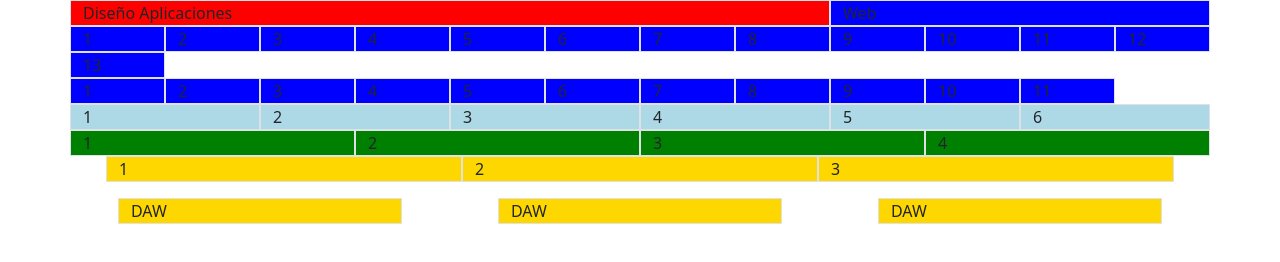
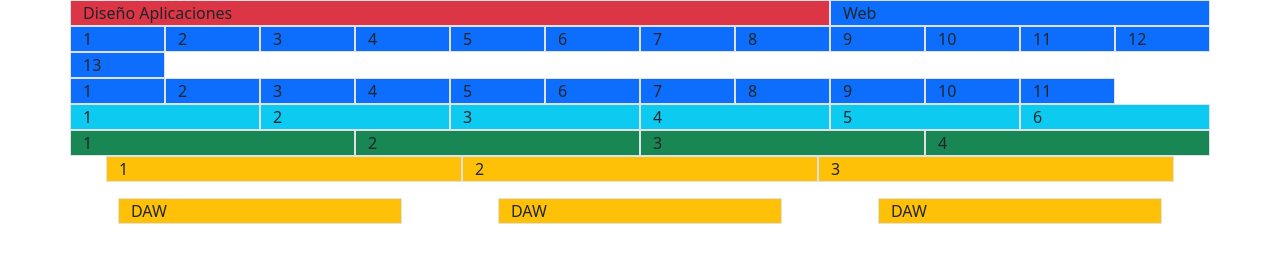
Before and after one commit to AdrianSanchezVeliz/DIW, a plain HTML site: page Bootstrap2 Adrian Sanchez Veliz/Ejercicio2.html in a window 1280 px wide. Drawn offline with nearby package versions, Linux system fonts and the light colour scheme.

Commit message:
Add files via upload

```diff
--- a/Bootstrap2 Adrian Sanchez Veliz/Ejercicio2.html
+++ b/Bootstrap2 Adrian Sanchez Veliz/Ejercicio2.html
@@ -16,55 +16,55 @@
 <body>
 <div class="container-md">
     <div class="row">
-        <div class="rojo col-8 border">Diseño Aplicaciones</div>
-        <div class="azul col-4 border">Web</div>
+        <div class=" bg-danger col-8 border">Diseño Aplicaciones</div>
+        <div class="bg-primary col-4 border">Web</div>
     </div>
 </div>
 
 <div class="container-md">
     <div class="row">
-        <div class="azul col-1 border">1</div>
-        <div class="azul col-1 border">2</div>
-        <div class="azul col-1 border">3</div>
-        <div class="azul col-1 border">4</div>
-        <div class="azul col-1 border">5</div>
-        <div class="azul col-1 border">6</div>
-        <div class="azul col-1 border">7</div>
-        <div class="azul col-1 border">8</div>
-        <div class="azul col-1 border">9</div>
-        <div class="azul col-1 border">10</div>
-        <div class="azul col-1 border">11</div>
-        <div class="azul col-1 border">12</div>
-        <div class="azul col-1 border">13</div>
+        <div class="bg-primary col-1 border">1</div>
+        <div class="bg-primary col-1 border">2</div>
+        <div class="bg-primary col-1 border">3</div>
+        <div class="bg-primary col-1 border">4</div>
+        <div class="bg-primary col-1 border">5</div>
+        <div class="bg-primary col-1 border">6</div>
+        <div class="bg-primary col-1 border">7</div>
+        <div class="bg-primary col-1 border">8</div>
+        <div class="bg-primary col-1 border">9</div>
+        <div class="bg-primary col-1 border">10</div>
+        <div class="bg-primary col-1 border">11</div>
+        <div class="bg-primary col-1 border">12</div>
+        <div class="bg-primary col-1 border">13</div>
 
     </div>
 </div>
 
 <div class="container-md">
     <div class="row">
-        <div class="azul col-1 border">1</div>
-        <div class="azul col-1 border">2</div>
-        <div class="azul col-1 border">3</div>
-        <div class="azul col-1 border">4</div>
-        <div class="azul col-1 border">5</div>
-        <div class="azul col-1 border">6</div>
-        <div class="azul col-1 border">7</div>
-        <div class="azul col-1 border">8</div>
-        <div class="azul col-1 border">9</div>
-        <div class="azul col-1 border">10</div>
-        <div class="azul col-1 border">11</div>
+        <div class="bg-primary col-1 border">1</div>
+        <div class="bg-primary col-1 border">2</div>
+        <div class="bg-primary col-1 border">3</div>
+        <div class="bg-primary col-1 border">4</div>
+        <div class="bg-primary col-1 border">5</div>
+        <div class="bg-primary col-1 border">6</div>
+        <div class="bg-primary col-1 border">7</div>
+        <div class="bg-primary col-1 border">8</div>
+        <div class="bg-primary col-1 border">9</div>
+        <div class="bg-primary col-1 border">10</div>
+        <div class="bg-primary col-1 border">11</div>
 
     </div>
 </div>
 
 <div class="container-md">
     <div class="row">
-        <div class="azul-claro col border">1</div>
-        <div class="azul-claro col border">2</div>
-        <div class="azul-claro col border">3</div>
-        <div class="azul-claro col border">4</div>
-        <div class="azul-claro col border">5</div>
-        <div class="azul-claro col border">6</div>
+        <div class="bg-info col border">1</div>
+        <div class="bg-info col border">2</div>
+        <div class="bg-info col border">3</div>
+        <div class="bg-info col border">4</div>
+        <div class="bg-info col border">5</div>
+        <div class="bg-info col border">6</div>
 
     </div>
 </div>
@@ -72,19 +72,19 @@
 
 <div class="container-md">
     <div class="row">
-        <div class="verde col border">1</div>
-        <div class="verde col border">2</div>
-        <div class="verde col border">3</div>
-        <div class="verde col border">4</div>
+        <div class="bg-success col border">1</div>
+        <div class="bg-success col border">2</div>
+        <div class="bg-success col border">3</div>
+        <div class="bg-success col border">4</div>
 
     </div>
 </div>
 
 <div class="container-md">
     <div class="row mx-4">
-        <div class="oro col border">1</div>
-        <div class="oro col border">2</div>
-        <div class="oro col border">3</div>
+        <div class="bg-warning col border">1</div>
+        <div class="bg-warning col border">2</div>
+        <div class="bg-warning col border">3</div>
 
 
     </div>
@@ -92,9 +92,9 @@
 
 <div class="caja container-md">
     <div class="row ">
-        <div class="oro2 col border mx-5 mt-3">DAW</div>
-        <div class="oro2 col border mx-5 mt-3">DAW</div>
-        <div class="oro2 col border mx-5 mt-3">DAW</div>
+        <div class="bg-warning col border mx-5 mt-3">DAW</div>
+        <div class="bg-warning col border mx-5 mt-3">DAW</div>
+        <div class="bg-warning col border mx-5 mt-3">DAW</div>
 
     </div>
 </div>
```
